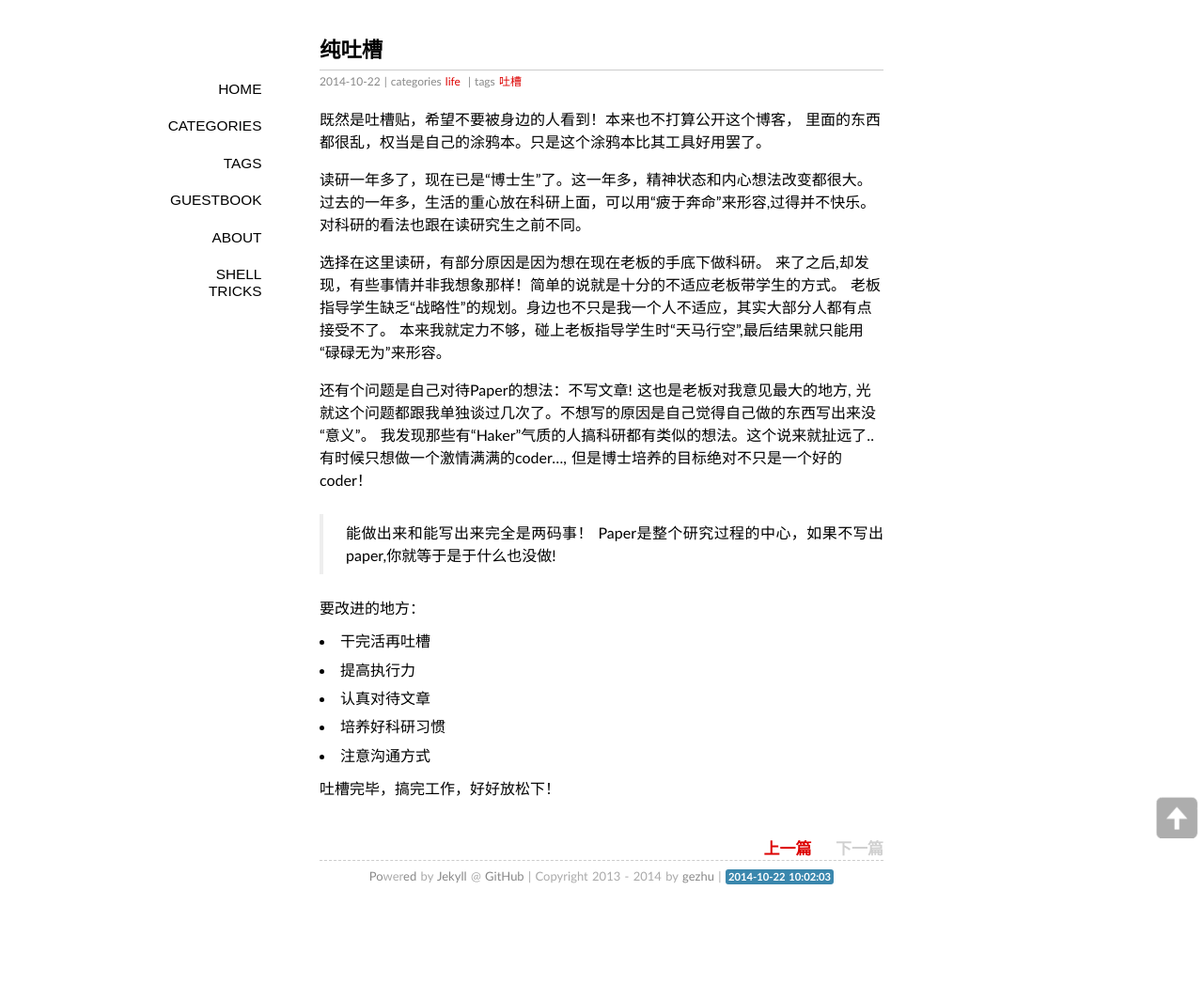
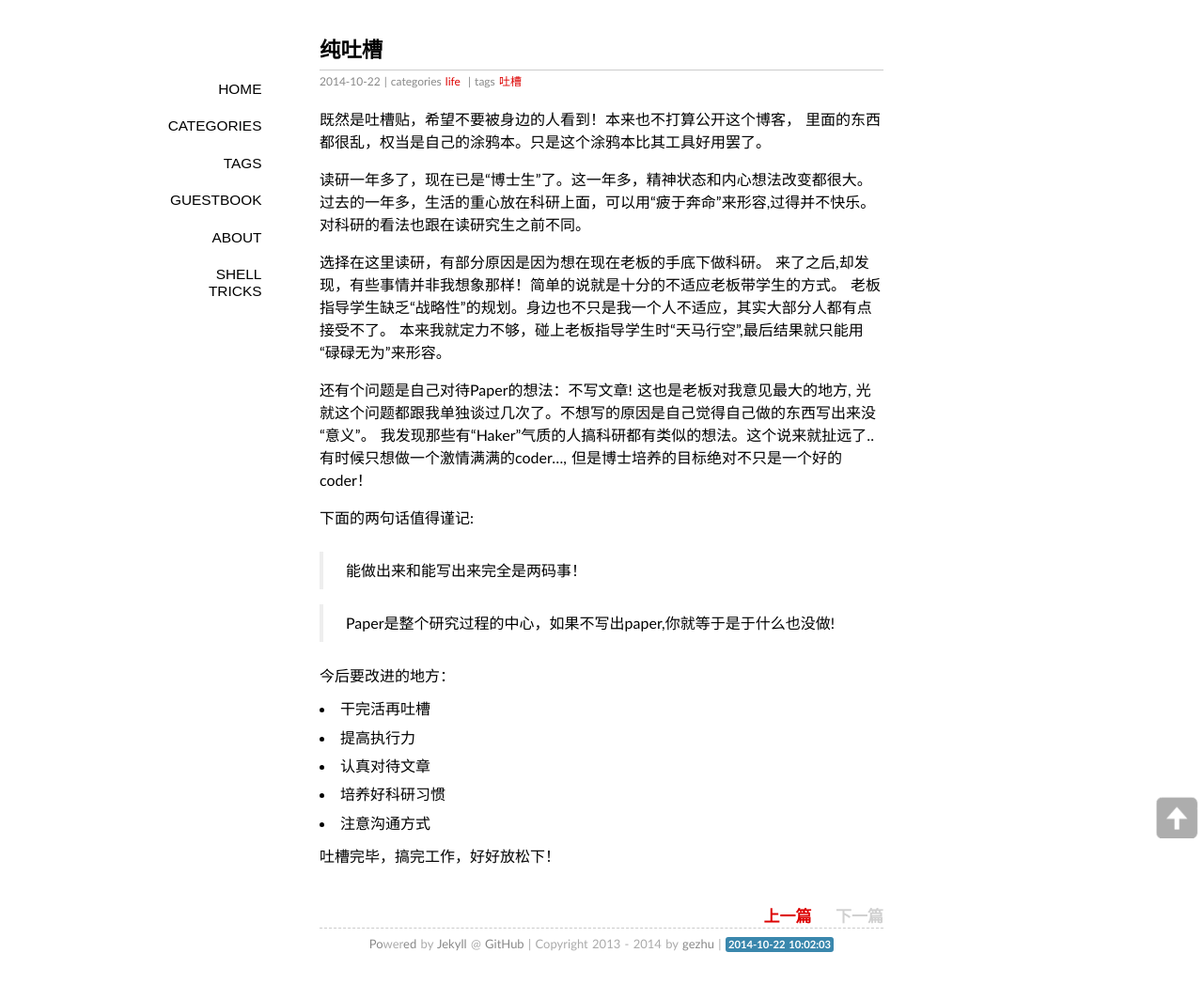
Before and after one commit to gezhu/gezhu.github.io, a Jekyll site: the page built from _posts/2014-10-22-tucao.markdown, in a window 1280 px wide. Shown: the whole page at 94% size. Built offline with Jekyll 4.4.1, drawn with Linux system fonts in a browser that asks for light colours; some web fonts are replaced; Markdown is read by kramdown in place of the engine named in the settings; comment, search, counter and statistics services are not loaded; before the commit the page ends 975 px from its top, so only the background shows below that.

Commit message:
add tucao post

```diff
--- a/_posts/2014-10-22-tucao.markdown
+++ b/_posts/2014-10-22-tucao.markdown
@@ -26,10 +26,14 @@ tags:
 我发现那些有“Haker”气质的人搞科研都有类似的想法。这个说来就扯远了..
 有时候只想做一个激情满满的coder..., 但是博士培养的目标绝对不只是一个好的coder！
 
+下面的两句话值得谨记:
+
 > 能做出来和能写出来完全是两码事！
+
 > Paper是整个研究过程的中心，如果不写出paper,你就等于是于什么也没做!
 
-要改进的地方：
+今后要改进的地方：
+
 *   干完活再吐槽
 *   提高执行力
 *   认真对待文章
```
